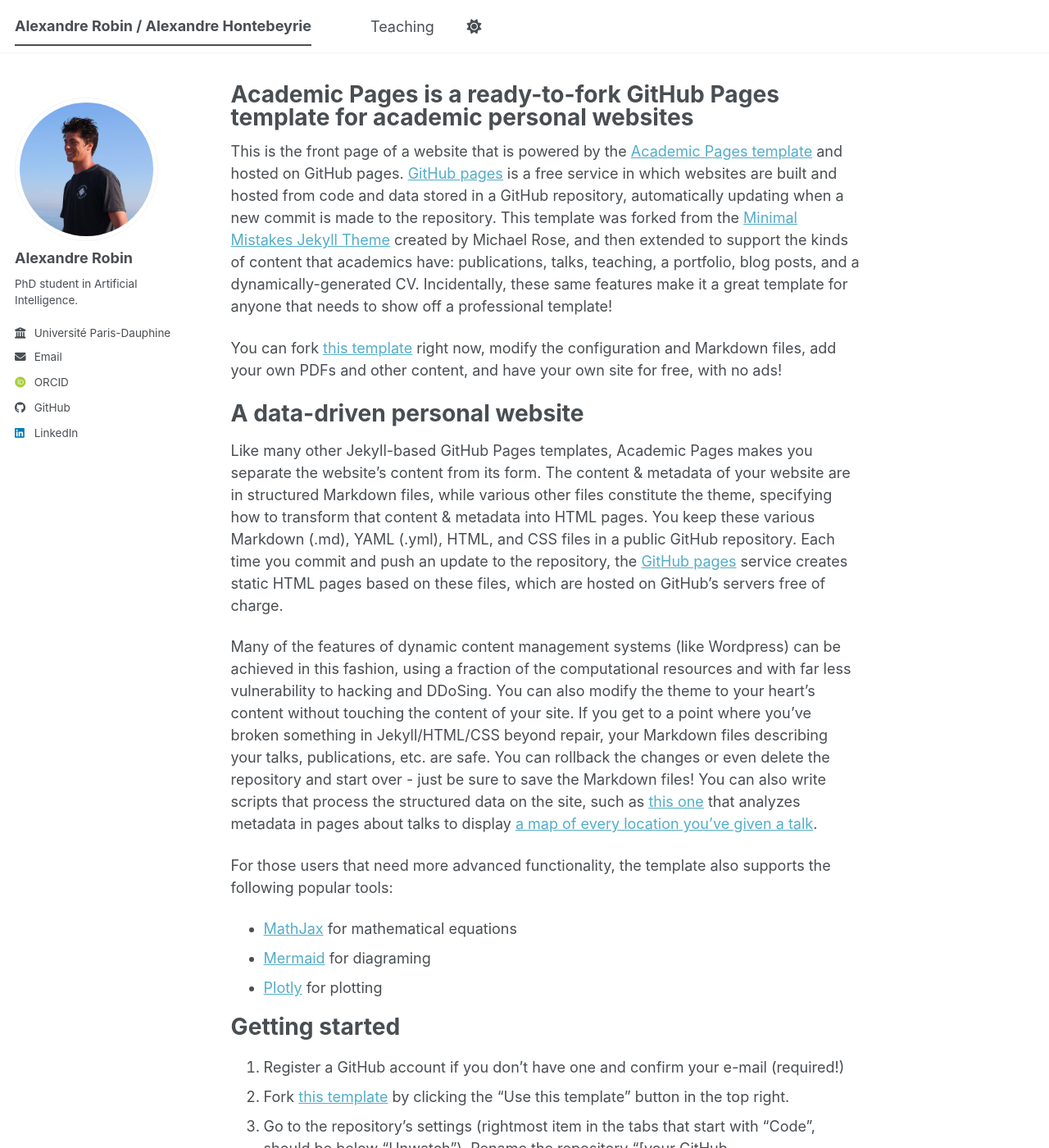
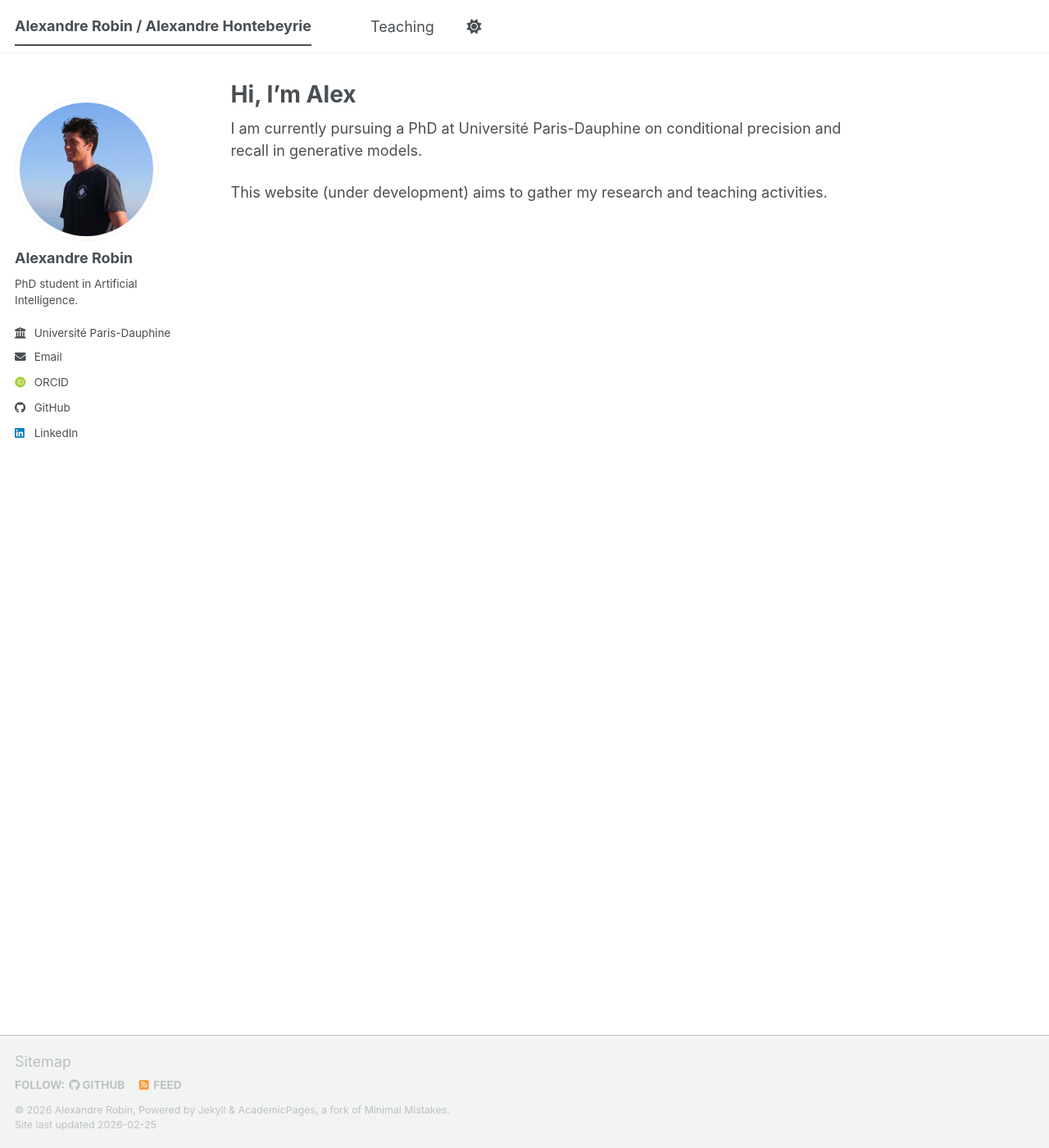
Before and after one commit to alexrob123/alexrob123.github.io, a Jekyll site: the page built from _pages/about.md, in a window 1280 px wide and 1400 px high. Shown: the whole window at 82% size. Built offline with Jekyll 4.4.1, drawn with Linux system fonts in a browser that asks for light colours; some web fonts are replaced; a script bundle is joined from its source files by our own code; library files that are not in the unit come from our copies; some of the changed text lies outside the part shown.

Commit message:
homepage

```diff
--- a/_pages/about.md
+++ b/_pages/about.md
@@ -1,4 +1,17 @@
 ---
+permalink: /
+title: "Hi, I’m Alex"
+author_profile: true
+redirect_from:
+  - /about/
+  - /about.html
+---
+
+I am currently pursuing a PhD at Université Paris-Dauphine on conditional precision and recall in generative models.
+
+This website (under development) aims to gather my research and teaching activities.
+
+<!-- ---
 permalink: /
 title: "Academic Pages is a ready-to-fork GitHub Pages template for academic personal websites"
 author_profile: true
@@ -53,4 +66,4 @@
 
 For more info
 ------
-More info about configuring Academic Pages can be found in [the guide](https://academicpages.github.io/markdown/), the [growing wiki](https://github.com/academicpages/academicpages.github.io/wiki), and you can always [ask a question on GitHub](https://github.com/academicpages/academicpages.github.io/discussions). The [guides for the Minimal Mistakes theme](https://mmistakes.github.io/minimal-mistakes/docs/configuration/) (which this theme was forked from) might also be helpful.
+More info about configuring Academic Pages can be found in [the guide](https://academicpages.github.io/markdown/), the [growing wiki](https://github.com/academicpages/academicpages.github.io/wiki), and you can always [ask a question on GitHub](https://github.com/academicpages/academicpages.github.io/discussions). The [guides for the Minimal Mistakes theme](https://mmistakes.github.io/minimal-mistakes/docs/configuration/) (which this theme was forked from) might also be helpful. -->
```
